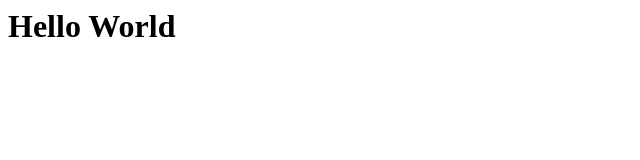
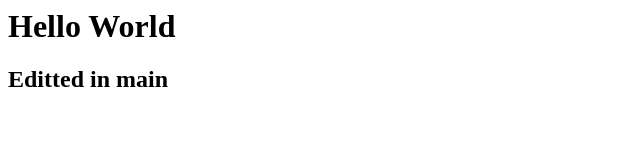
Before and after one commit to shraddhashekhar7/Exercise-1, a plain HTML site: page index.html in a window 1280 px wide. Shown: the whole page, without its empty margins (0-640 px from the left). Drawn offline with Linux system fonts and the light colour scheme.

Commit message:
edited index in main

```diff
--- a/index.html
+++ b/index.html
@@ -1 +1,2 @@
 <h1>Hello World</h1>
+<h2> Editted in main</h2>
```
